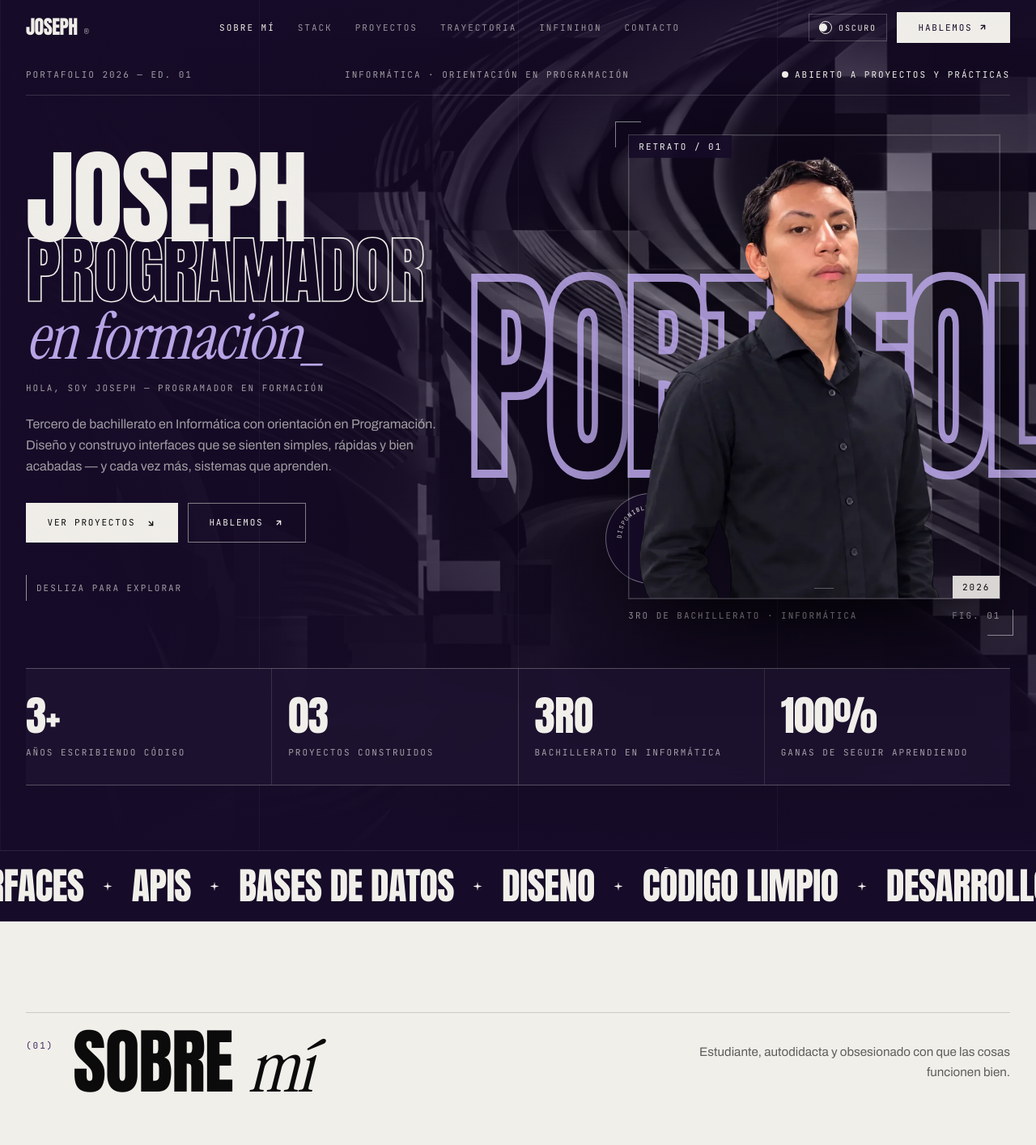
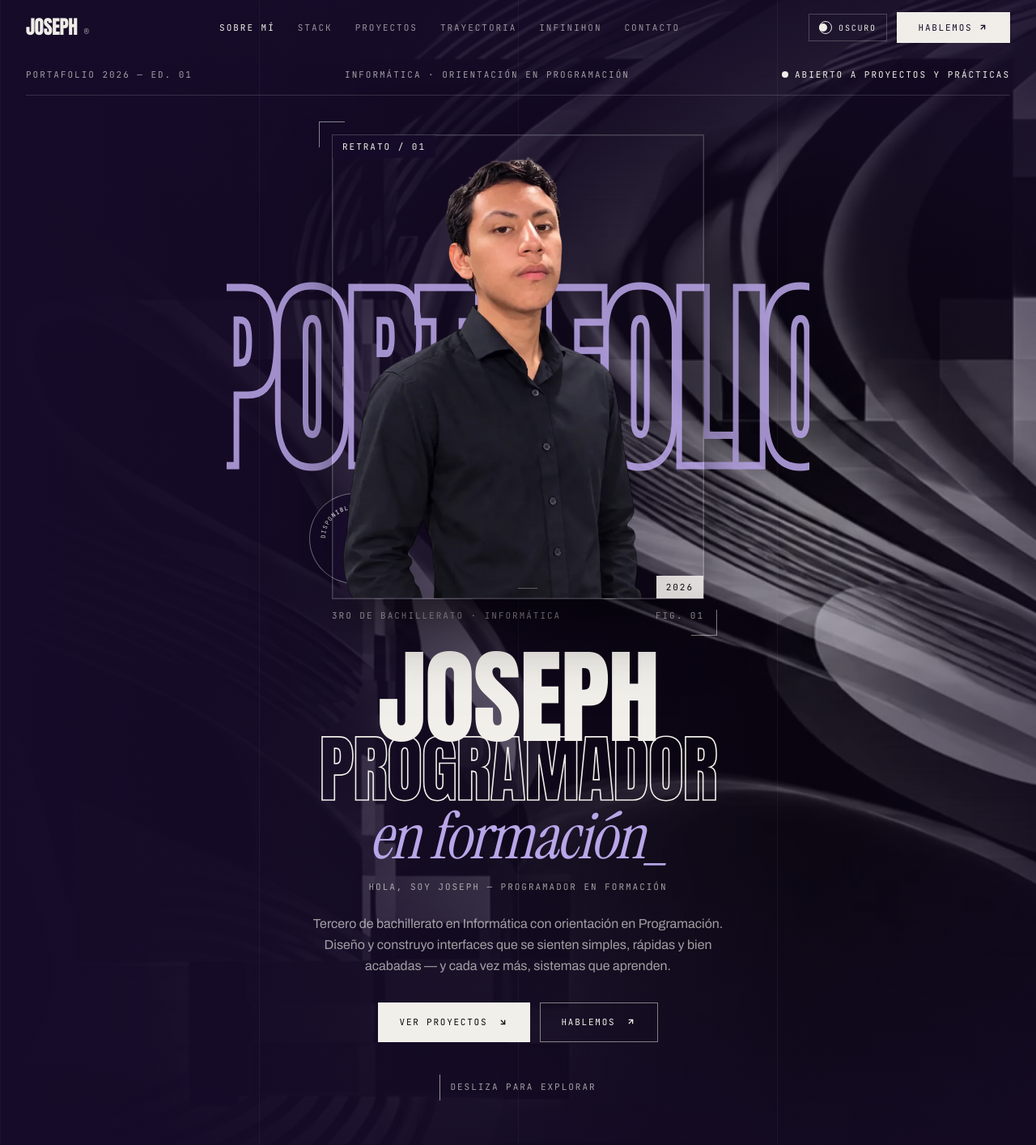
Before and after one commit to sarch-codelab/elsanchezok, a Next.js app: page / in a window 1280 px wide. Shown: the top 1414 px of the page at 81% size. Built offline with nearby package versions, Linux system fonts and the light colour scheme.

Commit message:
fix(hero): imagen y PORTAFOLIO centrados
- Hero ahora centrado vertical y horizontal: imagen con PORTAFOLIO gigante detrás centrados como bloque
- Texto (JOSEPH/PROGRAMADOR, tagline, botones) centrado debajo de la imagen

Co-authored-by: arena-agent <297053741+arena-agent@users.noreply.github.com>

```diff
--- a/src/components/hero.tsx
+++ b/src/components/hero.tsx
@@ -26,8 +26,6 @@ export function Hero() {
         <div className="grid-lines absolute inset-0 hidden opacity-25 md:block" />
       </div>
 
-      {/* PORTAFOLIO — solo como fondo del retrato, confinado para no invadir tu texto/botones */}
-
       <div className="relative mx-auto max-w-[1500px] px-5 sm:px-8">
         <div className="meta flex flex-wrap items-center justify-between gap-3 border-b border-white/15 py-4 text-muted">
           <span>Portafolio {profile.year} — Ed. 01</span>
@@ -43,76 +41,23 @@ export function Hero() {
           </span>
         </div>
 
-        <div className="grid items-center gap-10 pb-10 pt-8 lg:grid-cols-12 lg:gap-10 lg:pb-14 lg:pt-12">
-          <div className="order-2 flex min-w-0 flex-col lg:order-1 lg:col-span-7 lg:pr-6">
-            <h1 className="select-none">
-              <Reveal as="span" delay={INTRO + 0.05} className="block">
-                <span className="display block text-[clamp(3.4rem,10vw,8.2rem)]">
-                  {profile.headlineTop}
-                </span>
-              </Reveal>
-              <Reveal as="span" delay={INTRO + 0.12} className="block">
-                <span className="display text-outline block text-[clamp(2.1rem,7.1vw,5.9rem)]">
-                  {profile.headlineMiddle}
-                </span>
-              </Reveal>
-              <Reveal as="span" delay={INTRO + 0.2} className="block">
-                <span className="serif-italic mt-2 block text-[clamp(1.9rem,6.2vw,5rem)] leading-[0.95] text-accent">
-                  {profile.headlineAccent}
-                  <span className="blink" aria-hidden>
-                    _
-                  </span>
-                </span>
-              </Reveal>
-            </h1>
-
-            <Reveal delay={INTRO + 0.22}>
-              <p className="meta mt-4 text-muted">
-                Hola, soy {profile.firstName} — {profile.role}
-              </p>
-            </Reveal>
-
-            <Reveal delay={INTRO + 0.28}>
-              <p className="mt-6 max-w-lg text-[0.98rem] leading-relaxed text-muted sm:text-base">
-                {profile.tagline}
-              </p>
-            </Reveal>
-
-            <Reveal delay={INTRO + 0.34}>
-              <div className="mt-8 flex flex-wrap items-center gap-3">
-                <a href="#proyectos" className="btn btn-filled">
-                  Ver proyectos <IconArrowDownRight className="size-3.5" />
-                </a>
-                <a href="#contacto" className="btn">
-                  Hablemos <IconArrowUpRight className="size-3.5" />
-                </a>
-              </div>
-            </Reveal>
-
-            <Reveal delay={INTRO + 0.42}>
-              <div className="meta mt-10 flex items-center gap-3 text-muted">
-                <span className="inline-block h-8 w-px overflow-hidden bg-line">
-                  <span className="block h-full w-px animate-pulse bg-ink" />
-                </span>
-                Desliza para explorar
-              </div>
-            </Reveal>
-          </div>
-
-          <div className="relative order-1 flex min-w-0 justify-center lg:order-2 lg:col-span-5">
-            {/* PORTAFOLIO gigante detrás de la foto — lo primero que se ve al entrar: tu retrato + marca */}
+        {/* TODO CENTRADO: imagen + PORTAFOLIO gigante detrás, ambos centrados */}
+        <div className="flex flex-col items-center pb-10 pt-8 lg:pb-14 lg:pt-12">
+          <div className="relative flex w-full max-w-[720px] justify-center">
+            {/* PORTAFOLIO centrado detrás de la imagen */}
             <div
               aria-hidden
-              className="pointer-events-none absolute inset-x-[-18vw] inset-y-[-6%] z-0 flex items-center justify-center overflow-hidden"
+              className="pointer-events-none absolute inset-0 z-0 flex items-center justify-center overflow-hidden"
             >
-              <span className="display text-stroke-accent hidden select-none whitespace-nowrap text-[clamp(8rem,22vw,30rem)] leading-none tracking-[-0.04em] opacity-[0.88] [transform:scaleX(0.78)] md:block">
+              <span className="display text-stroke-accent hidden select-none whitespace-nowrap text-[clamp(7rem,20vw,26rem)] leading-none tracking-[-0.04em] opacity-[0.88] [transform:scaleX(0.78)] md:block">
                 Portafolio
               </span>
-              <span className="display text-stroke-accent select-none whitespace-nowrap text-[clamp(4.2rem,30vw,10rem)] leading-none tracking-[-0.03em] opacity-[0.75] [transform:scaleX(0.82)] md:hidden">
+              <span className="display text-stroke-accent select-none whitespace-nowrap text-[clamp(3.8rem,26vw,9rem)] leading-none tracking-[-0.03em] opacity-[0.75] [transform:scaleX(0.82)] md:hidden">
                 Portafolio
               </span>
             </div>
-            <Reveal delay={INTRO + 0.18} y={40} className="w-full max-w-[460px] min-w-0">
+
+            <Reveal delay={INTRO + 0.18} y={40} className="w-full max-w-[460px]">
               <figure className="relative mx-auto w-full max-w-[460px]">
                 <div className="relative z-10 overflow-hidden border border-white/20 shadow-[0_40px_90px_-30px_rgba(0,0,0,0.85)]">
                   <AsciiPortrait
@@ -155,9 +100,7 @@ export function Hero() {
                       />
                     </defs>
                     <text className="fill-current font-mono text-[7.5px] uppercase tracking-[0.16em]">
-                      <textPath href="#hero-badge">
-                        Disponible · Proyectos · 2026 ·
-                      </textPath>
+                      <textPath href="#hero-badge">Disponible · Proyectos · 2026 ·</textPath>
                     </text>
                   </svg>
                   <span className="text-xl" aria-hidden>
@@ -172,6 +115,60 @@ export function Hero() {
               </figure>
             </Reveal>
           </div>
+
+          {/* Texto centrado debajo de la imagen */}
+          <div className="mt-10 flex w-full max-w-3xl flex-col items-center text-center">
+            <h1 className="select-none">
+              <Reveal as="span" delay={INTRO + 0.05} className="block">
+                <span className="display block text-[clamp(3.4rem,10vw,8.2rem)]">
+                  {profile.headlineTop}
+                </span>
+              </Reveal>
+              <Reveal as="span" delay={INTRO + 0.12} className="block">
+                <span className="display text-outline block text-[clamp(2.1rem,7.1vw,5.9rem)]">
+                  {profile.headlineMiddle}
+                </span>
+              </Reveal>
+              <Reveal as="span" delay={INTRO + 0.2} className="block">
+                <span className="serif-italic mt-2 block text-[clamp(1.9rem,6.2vw,5rem)] leading-[0.95] text-accent">
+                  {profile.headlineAccent}
+                  <span className="blink" aria-hidden>
+                    _
+                  </span>
+                </span>
+              </Reveal>
+            </h1>
+
+            <Reveal delay={INTRO + 0.22}>
+              <p className="meta mt-4 text-muted">Hola, soy {profile.firstName} — {profile.role}</p>
+            </Reveal>
+
+            <Reveal delay={INTRO + 0.28}>
+              <p className="mt-6 max-w-lg text-[0.98rem] leading-relaxed text-muted sm:text-base">
+                {profile.tagline}
+              </p>
+            </Reveal>
+
+            <Reveal delay={INTRO + 0.34}>
+              <div className="mt-8 flex flex-wrap items-center justify-center gap-3">
+                <a href="#proyectos" className="btn btn-filled">
+                  Ver proyectos <IconArrowDownRight className="size-3.5" />
+                </a>
+                <a href="#contacto" className="btn">
+                  Hablemos <IconArrowUpRight className="size-3.5" />
+                </a>
+              </div>
+            </Reveal>
+
+            <Reveal delay={INTRO + 0.42}>
+              <div className="meta mt-10 flex items-center gap-3 text-muted">
+                <span className="inline-block h-8 w-px overflow-hidden bg-line">
+                  <span className="block h-full w-px animate-pulse bg-ink" />
+                </span>
+                Desliza para explorar
+              </div>
+            </Reveal>
+          </div>
         </div>
 
         <Reveal delay={INTRO + 0.5}>
@@ -181,9 +178,7 @@ export function Hero() {
                 key={stat.label}
                 className="bg-[#160b28]/80 px-4 py-6 backdrop-blur-sm sm:px-5 md:py-8 md:first:pl-0 md:last:pr-0"
               >
-                <p className="display text-[clamp(2rem,4vw,3.4rem)] leading-none">
-                  {stat.value}
-                </p>
+                <p className="display text-[clamp(2rem,4vw,3.4rem)] leading-none">{stat.value}</p>
                 <p className="meta mt-3 text-muted">{stat.label}</p>
               </div>
             ))}
```
